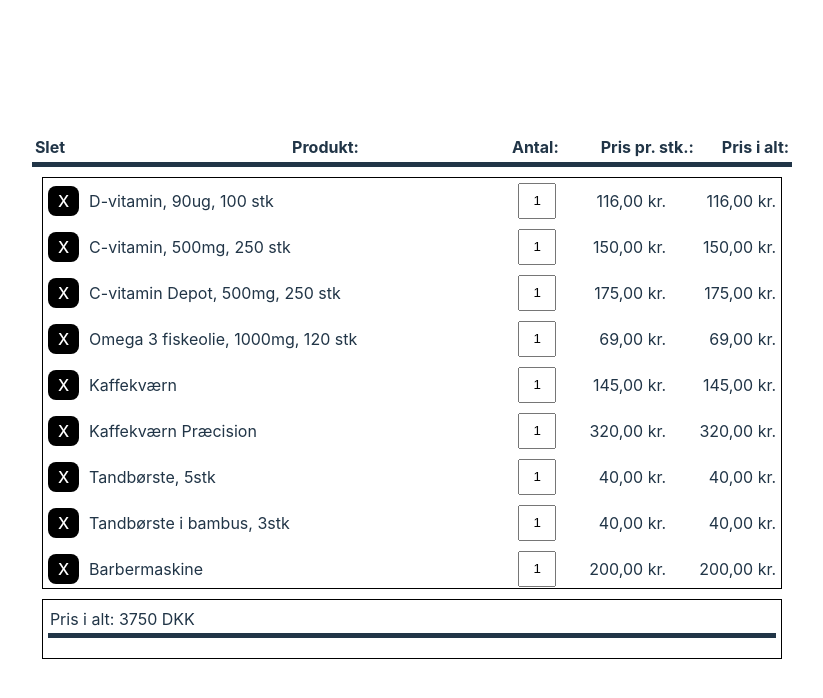
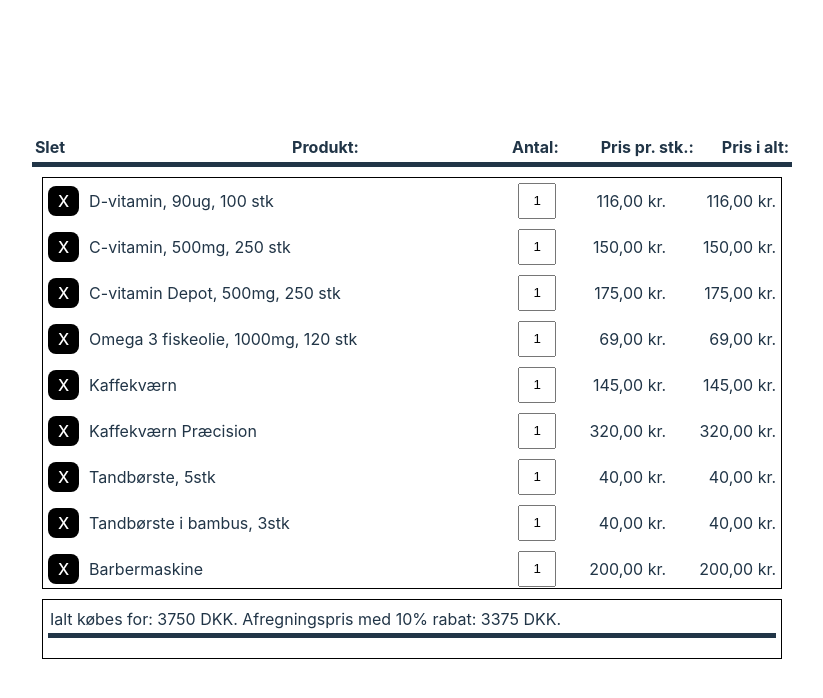
Before and after one commit to Gustavclausen1804/frontend_webtechnology_course, a React (Vite) app: page / in a window 1280 px wide. Shown: the top 698 px of the page, without its empty margins (228-1051 px from the left). Built offline with nearby package versions, Linux system fonts and the light colour scheme; the HTML template or start-up script is replaced by a standard one.

Commit message:
Rabat på total pris implementeret

```diff
--- a/src/showTotalPrice.tsx
+++ b/src/showTotalPrice.tsx
@@ -7,6 +7,15 @@ type ShowTotalPriceProps = {
   const ShowTotalPrice: React.FC<ShowTotalPriceProps> = ({ totalPrice }) => {
     useState(totalPrice);
 
+    function totalPrisMedRabat() : number {
+      let rabat = 0;
+      if (totalPrice > 300) {
+        rabat = totalPrice * 0.1;
+      }
+      return totalPrice - rabat;
+    }
+
+    if (totalPrice > 300) {
 
     return (
 
@@ -17,7 +26,7 @@ type ShowTotalPriceProps = {
         <tbody>
         <div className="total-sum">
 
-                <span>Pris i alt: {totalPrice} DKK</span> {/* Antag at priserne er i DKK */}
+                  <span>Ialt købes for: {totalPrice} DKK. Afregningspris med 10% rabat: {totalPrisMedRabat().toString()} DKK.</span> {/* Antag at priserne er i DKK */}
               </div>
               </tbody>
               </table>
@@ -25,6 +34,20 @@ type ShowTotalPriceProps = {
 
 
     );
+    }
+    else {
+      return (
+        <div className="frameTot">
+          <table>
+          <tbody>
+          <div className="total-sum">
+                  <span>Ialt købes for: {totalPrice} DKK. Der gives 10% rabat ved et samlet køb på over 300 DKK.</span> {/* Antag at priserne er i DKK */}
+              </div>
+              </tbody>
+              </table>
+        </div>
+      );
+    }
 
   };
 
```
Lines whose indentation alone changed are shown as unchanged.
